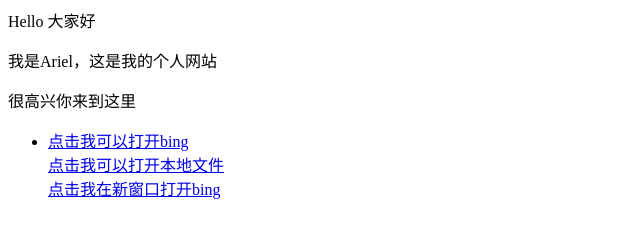
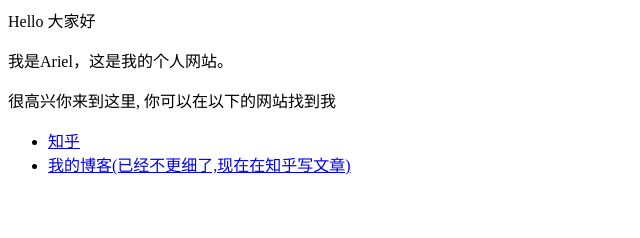
Before and after one commit to arielxq/airel1.GitHub.io, a plain HTML site: page index.html in a window 1280 px wide. Shown: the whole page, without its empty margins (0-640 px from the left). Drawn offline with Linux system fonts and the light colour scheme.

Commit message:
index.html

```diff
--- a/index.html
+++ b/index.html
@@ -1,14 +1,8 @@
-<p>Hello 大家好 </p>
-<p>我是Ariel，这是我的个人网站</p>
-<p>很高兴你来到这里</p>
+<p>Hello 大家好</p>
+<p>我是Ariel，这是我的个人网站。 </p>
+<p>很高兴你来到这里, 你可以在以下的网站找到我</p>
 
 <ul>
-    <li>
-      <a href="https://www.bing.com">点击我可以打开bing</a>
-		<br>
-		<a href="03标题和段落.html">点击我可以打开本地文件</a>
-		<br>
-		<a href="03标题和段落.html" target="_blank">点击我在新窗口打开bing</a>
-		<br>
-    </li>
+  <li> <a href="https://www.zhihu.com/people/AJLoveChina">知乎</a> </li>
+  <li> <a href="http://hejie.nigeerhuo.com">我的博客(已经不更细了,现在在知乎写文章)</a> </li>
 </ul>
```
